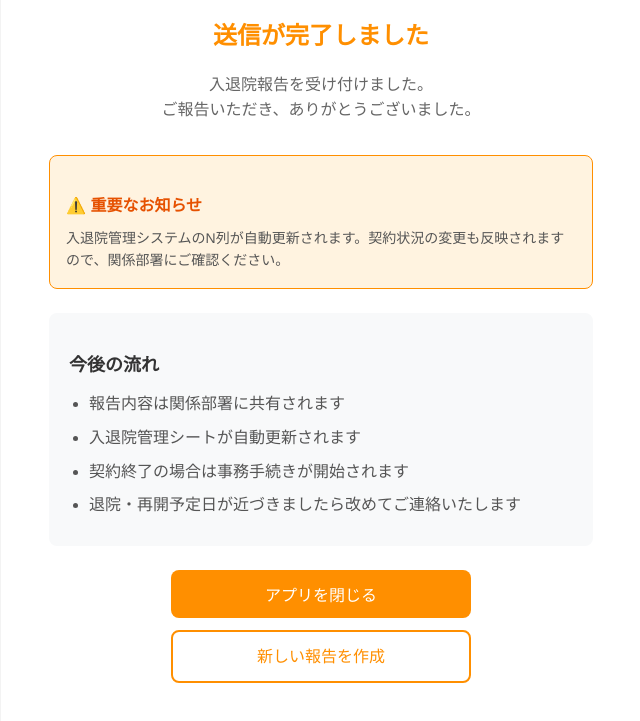
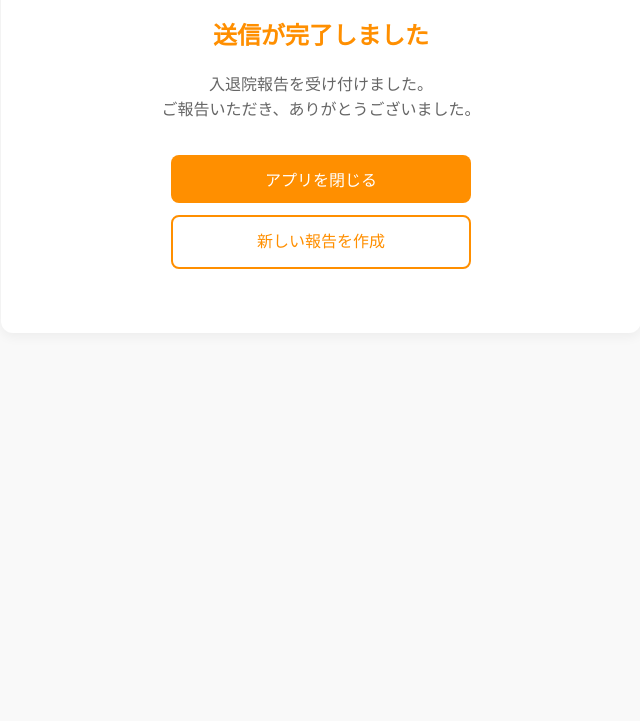
Before and after one commit to konohito/hospitalization_report, a plain HTML site: page result.html in a window 1280 px wide. Shown: the part 193-914 px from the top of the page, without its empty margins (319-959 px from the left). After the commit the page ends 800 px from the top, so only its background shows below. Drawn offline with Linux system fonts and the light colour scheme.

Commit message:
Update result.html

```diff
--- a/result.html
+++ b/result.html
@@ -143,21 +143,6 @@
         ご報告いただき、ありがとうございました。
       </p>
 
-      <div class="important-notice">
-        <h4>⚠️ 重要なお知らせ</h4>
-        <p>入退院管理システムのN列が自動更新されます。契約状況の変更も反映されますので、関係部署にご確認ください。</p>
-      </div>
-
-      <div class="next-steps">
-        <h3>今後の流れ</h3>
-        <ul>
-          <li>報告内容は関係部署に共有されます</li>
-          <li>入退院管理シートが自動更新されます</li>
-          <li>契約終了の場合は事務手続きが開始されます</li>
-          <li>退院・再開予定日が近づきましたら改めてご連絡いたします</li>
-        </ul>
-      </div>
-
       <div class="action-buttons">
         <button class="btn-close" onclick="closeApp()">アプリを閉じる</button>
         <a href="index.html" class="btn-new-report">新しい報告を作成</a>
```
